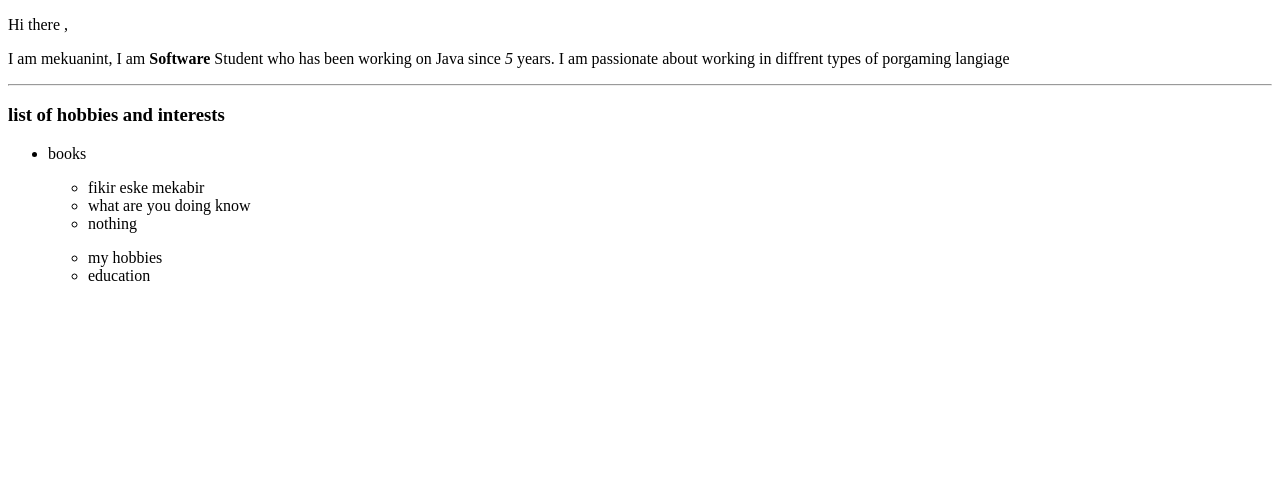
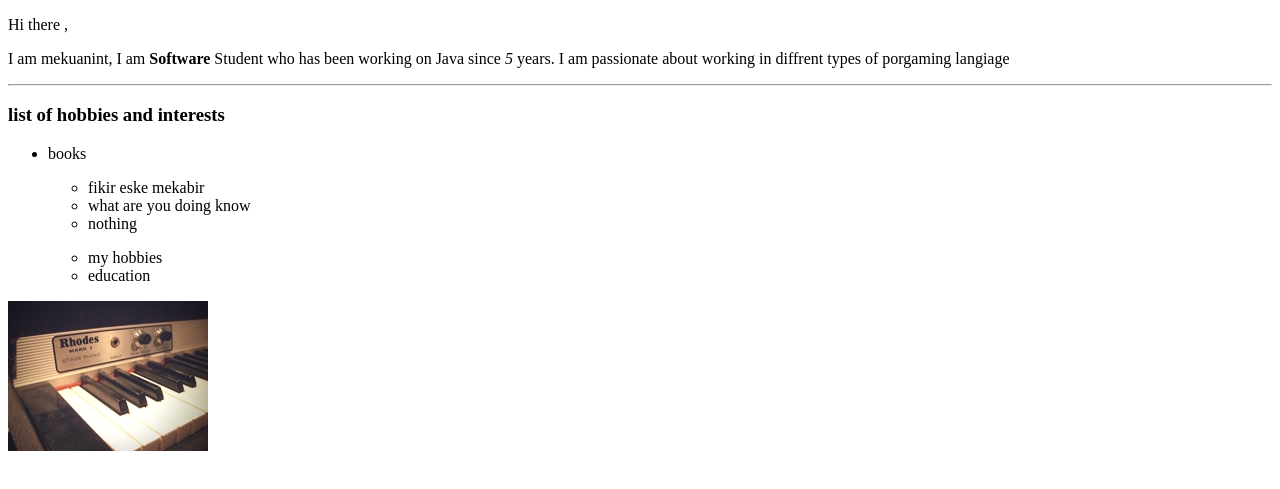
Before and after one commit to mekuanint-ctrl/MYcV, a plain HTML site: page index.html in a window 1280 px wide. Shown: the part 105-594 px from the top of the page. Drawn offline with Linux system fonts and the light colour scheme.

Commit message:
I have added images to the file

```diff
--- a/index.html
+++ b/index.html
@@ -34,6 +34,7 @@ passionate about working in diffrent types of porgaming langiage
         <li>education</li>
     </ul>
 </ul>
+<img alt="background picture" src="./image/rhodes.jpg">
 
 </body>
 </html>
```
Also changed, not shown: image/bandira.jpg (added), image/clavinet.jpg (added), image/dots.gif (added), image/ethiopia.jpg (added), image/miko.jpg (added), image/myk.jpg (added), image/rhodes.jpg (added), image/wow.jpg (added).
